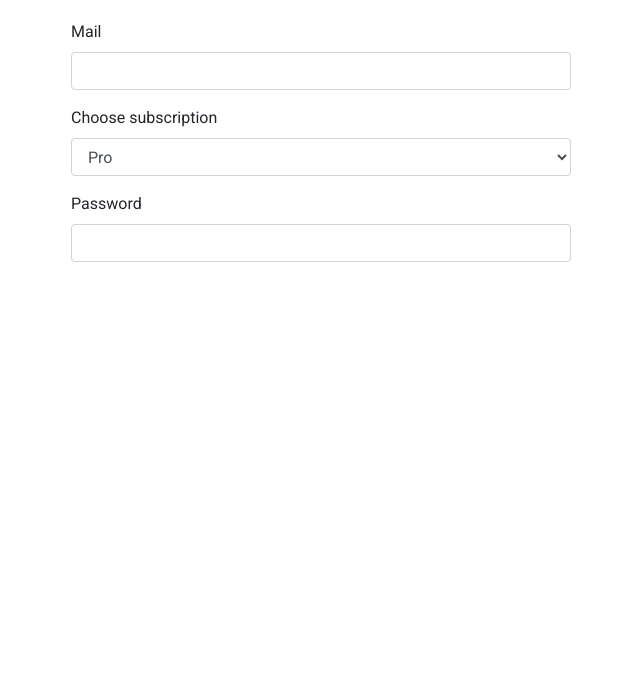
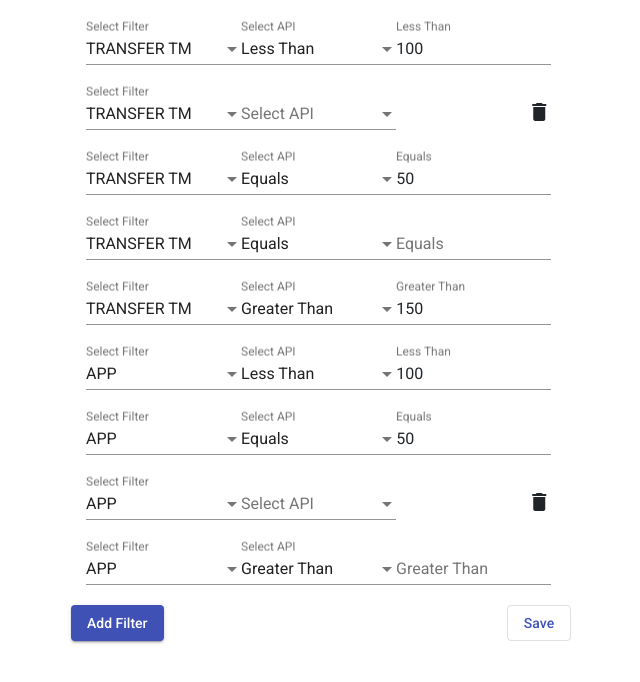
Before and after one commit to LimarenkoDenis/MY-CITY_GL, an Angular app: page / in a window 1280 px wide. Shown: the top 682 px of the page, without its empty margins (319-959 px from the left). Built offline with nearby package versions, Linux system fonts and the light colour scheme.

Commit message:
reactive form materials

```diff
--- a/src/app/app.component.css
+++ b/src/app/app.component.css
@@ -5,3 +5,27 @@ form {
 .wrapper {
     overflow: hidden;
 }
+
+
+p {
+    font-family: Lato;
+  }
+
+  .container {
+    display: flex;
+    flex-direction: row;
+  }
+
+  .container > * {
+    width: 33%;
+  }
+
+  mat-icon {
+    text-align: right;
+    margin-top: 15px;
+    cursor: pointer;
+  }
+
+  .save {
+    float: right;
+  }
--- a/src/app/app.component.html
+++ b/src/app/app.component.html
@@ -1,48 +1,20 @@
-<div class="wrapper">
-    <form ngForm #form="ngForm" (ngSubmit)="onSubmit(form)">
-        <div class="form-group">
-           <label for="email">Mail</label>
-           <input
-                class="form-control"
-                type="email"
-                id="email"
-                name="email"
-                ngModel
-                #email="ngModel"
-                (change)="onChange(email)"
-                required
-                email
-            >
-            <span *ngIf="email.invalid && email.touched">Email Error!!!!</span>
+<!-- <form action="" [formGroup]="form">
+    <input type="text" formControlName="firstName">
+    <input type="checkbox" formControlName="checkbox">
+
+    <input type="text" formControlName="subField" *ngIf="isSubField">
+
+     <div formArrayName="checkboxArray">
+        <div *ngFor="let checkbox of form.get('checkboxArray').controls; let i = index">
+            <label for=""></label>
+            <input type="checkbox" [formControlName]="i">
         </div>
-        <div class="form-group">
-            <label for="subscription">Choose subscription</label>
-            <select
-                class="form-control"
-                name="subscription"
-                [ngModel]="selectedSubscription"
-                id="subscription"
-                >
-                <option
-                    *ngFor="let option of subscriptions; let i = index"
-                    [value]="option">{{option}}</option>
-            </select>
-        </div>
-        <div class="form-group">
-            <label for="password">Password</label>
-            <input
-                type="password"
-                class="form-control"
-                name="password"
-                ngModel
-                #password="ngModel"
-                required
-            >
-            <span class="error" *ngIf="password.invalid && password.touched">Password Error!!!</span>
-        </div>
-        <button *ngIf="form.valid" type="submit">Submit</button>
-    </form>
-</div>
+    </div>
+</form>
+
+
+<p>Form Value: {{ form.value | json }}</p>
+<p>Form Valid: {{ form.valid }}</p> -->
 
 
 
@@ -63,6 +35,18 @@
 
 
 
+<!-- <form action="" [formGroup]="form">
+    <input type="text" formControlName="text">
+
+    <div>
+        <input type="checkbox" formControlName="optionA"> Option A
+        <input type="checkbox" formControlName="optionB"> Option B
+        <input formControlName="optionBExtra" placeholder="Reason" *ngIf="optionB.value">
+    </div> -->
+<!-- </form> -->
+
+<!-- <p>Form Value: {{ form.value | json }}</p>
+<p>Form Valid: {{ form.valid }}</p> -->
 
 
 
@@ -75,86 +59,77 @@
 
 
 
-<!--
-<form #signupForm="ngForm" (ngSubmit)="onSubmit()">
-    <div class="form-group">
-        <label for="email">Mail</label>
-        <input
-            #email="ngModel"
-            type="email"
-            id="email"
-            ngModel
-            name="email"
-            required
-            email
-            class="form-control">
-        <span
-            class="help-block"
-            *ngIf="!email.valid && email.touched">Please enter a valid email</span>
+
+
+
+
+<form [formGroup]="dynamicForm">
+  <div formArrayName="filters">
+    <div
+      *ngFor="let filter of filtersFormArray.controls; let i = index;">
+
+      <div
+        [formGroupName]="i"
+        class="container">
+
+        <mat-form-field>
+          <mat-select
+            placeholder="Select Filter"
+            formControlName="filterType">
+            <mat-option
+              *ngFor="let filterType of filterTypes"
+              [value]="filterType">
+              {{ filterType }}
+            </mat-option>
+          </mat-select>
+        </mat-form-field>
+
+        <mat-form-field>
+          <mat-select
+            (selectionChange)="selectedAPIChanged(i)"
+            placeholder="Select API"
+            #apiField
+            formControlName="apiType">
+            <mat-option
+              *ngFor="let apiType of apiTypes"
+              [value]="apiType">
+              {{ apiType }}
+            </mat-option>
+          </mat-select>
+        </mat-form-field>
+
+        <mat-form-field
+          *ngIf="filter.get('value')">
+          <input
+            matInput
+            formControlName="value"
+            [placeholder]="apiField.value">
+        </mat-form-field>
+
+        <mat-icon
+          (click)="removeFilterFromFiltersFormArray(i)">
+          delete
+        </mat-icon>
+
+      </div>
     </div>
-    <div class="form-group">
-        <label for="subscription">Choose a Subscription</label>
-        <select
-            name="subscription"
-            id="subscription"
-            [ngModel]="selectedSubscription"
-            class="form-control"
-        >
-          <option
-              *ngFor="let subscription of subscriptions"
-              [value]="subscription">{{subscription}}</option>
-        </select>
-    </div>
-    <div class="form-group">
-        <label for="password">Password</label>
-        <input
-            required
-            #password="ngModel"
-            type="password"
-            id="password"
-            ngModel
-            name="password"
-            class="form-control">
-        <span
-        class="help-block"
-        *ngIf="!password.valid && password.touched">Please enter a password</span>
-    </div>
-    <div>
-        <label>
-            <input type="checkbox" ngModel name="like"> Like this article?
-        </label>
-    </div>
-    <div>
-        <label>
-            <input class="form-control" type="radio" ngModel name="clap" value="2"> 2 claps?
-        </label>
-        <label>
-            <input class="form-control" type="radio" ngModel name="clap" value="3"> 3 claps?
-        </label>
-    </div>
-    <div ngModelGroup="person">
-        <input type="text" ngModel
-            name="firstName"
-            #firstName="ngModel"
-            minlength="3"
-            maxlength="10"
-            required
-        >
-        <div *ngIf="firstName.touch && !firstName.valid">
-            <div *ngIf="firstName.errors.required">
-                Firstname is required
-            </div>
-            <div *ngIf="firstName.errors.minlength">
-                Firstname minimum length is
-                {{ firstName.errors.minlength.requiredLength }}
-            </div>
-            <div *ngIf="firstName.errors.maxlength">
-                Firstname maximum length is
-                {{ firstName.errors.maxlength.requiredLength }}
-            </div>
-        </div>
-    </div>
-    <p *ngIf="!signupForm.valid && signupForm.touched">The form is invalid!</p>
-    <button [disabled]="!signupForm.valid" class="btn btn-primary" type="submit">Submit</button>
+
+    <button
+      mat-raised-button
+      color="primary"
+      type="button"
+      (click)="addFilterToFiltersFormArray()">
+      Add Filter
+    </button>
+
+    <button
+      class="save"
+      mat-stroked-button
+      color="primary"
+      [disabled]="dynamicForm.invalid || filtersFormArray.controls.length < 1"
+      (click)="save()">
+      Save
+    </button>
+
+  </div>
 </form>
- -->
--- a/src/app/app.component.ts
+++ b/src/app/app.component.ts
@@ -1,26 +1,215 @@
-import { Component, ViewChild } from '@angular/core';
-import { NgForm } from '@angular/forms';
+import { Component, ViewChild, OnInit } from '@angular/core';
+import { NgForm, FormControl, FormGroup, Validators, FormBuilder, FormArray, AbstractControl } from '@angular/forms';
+import { NoWhitespaceValidator } from './no-whitespace.validator';
 
 @Component({
   selector: 'app-root',
   templateUrl: './app.component.html',
   styleUrls: ['./app.component.css'],
 })
-export class AppComponent {
-  subscriptions = ['Basic', 'Advanced', 'Pro'];
-  selectedSubscription = 'Pro';
-  person = {
-    firstName: 'Bob'
-  };
-  email = 'email.test@test.com';
-  @ViewChild('form') sgForm: NgForm;
+export class AppComponent implements OnInit {
+  // form = new FormGroup({
+  //   firstName: new FormControl('', [Validators.minLength(5), NoWhitespaceValidator()]),
+  //   checkbox: new FormControl(false),
+  // });
+  // ngOnInit(): void {
+  //   this.form.valueChanges.subscribe(data => {
+  //     console.log(data)
+  //   });
 
-  onSubmit(form) {
-    console.log(form);
+
+  //   this.getCheckbox.valueChanges.subscribe(checkboxValue => {
+  //     if (checkboxValue) {
+  //       this.form.addControl('subField', new FormControl('dsds'));
+  //       this.isSubField.setValidators([Validators.minLength(10)]);
+  //       this.form.updateValueAndValidity();
+  //       this.isSubField.disable();
+  //       return;
+  //     }
+  //     this.isSubField.setValidators(null);
+  //     this.form.removeControl('subField');
+  //     this.form.updateValueAndValidity();
+  //   });
+  // }
+
+  // get getCheckbox(): AbstractControl {
+  //   return this.form.get('checkbox');
+  // }
+
+  // get isSubField(): AbstractControl {
+  //   return this.form.get('subField');
+  // }
+
+
+
+
+
+
+
+
+
+
+
+
+
+
+
+
+
+
+
+
+
+
+
+
+
+
+
+
+
+
+
+
+
+
+
+
+
+
+  // form = new FormGroup({
+  //   text: new FormControl('12345', [Validators.required, Validators.minLength(5)]),
+  //   optionA: new FormControl(false),
+  //   optionB: new FormControl(false),
+  //   optionBExtra: new FormControl({ disabled: true, value: '' },
+  //                  [Validators.required, Validators.minLength(5)])
+  // });
+
+  // ngOnInit(): void {
+    // console.log(this.form)
+    // this.form.valueChanges.subscribe(data => {
+    //   console.log(data)
+    // // });
+
+    // this.optionB.valueChanges.subscribe(checked => {
+    //   if (checked) {
+    //     // const validators = [ Validators.required, Validators.minLength(5) ];
+    //     // this.form.addControl('optionBExtra', new FormControl('', validators));
+    //     this.optionBExtra.setValidators([Validators.required, Validators.minLength(5), NoWhitespaceValidator()]);
+  //       this.optionBExtra.enable();
+  //     } else {
+  //       // this.form.removeControl('optionBExtra');
+  //       this.optionBExtra.setValidators(null);
+  //       this.optionBExtra.disable();
+  //     }
+  //     this.form.updateValueAndValidity();
+  //   });
+  // }
+
+  // get optionB() {
+  //   return this.form.get('optionB') as FormControl;
+  // }
+
+  // get optionBExtra() {
+  //   return this.form.get('optionBExtra') as FormControl;
+  // }
+
+
+
+
+
+
+
+
+
+
+
+
+
+
+
+
+
+  filterTypes = [
+    'TRANSFER TM',
+    'APP'
+  ];
+
+  apiTypes = [
+    'Less Than',
+    'Equals',
+    'Greater Than'
+  ];
+
+  seedData = [
+    { filterType: 'TRANSFER TM', apiType: 'Less Than', value: '100' },
+    { filterType: 'TRANSFER TM' },
+    { filterType: 'TRANSFER TM', apiType: 'Equals', value: '50' },
+    { filterType: 'TRANSFER TM', apiType: 'Equals' },
+    { filterType: 'TRANSFER TM', apiType: 'Greater Than', value: '150' },
+    { filterType: 'APP', apiType: 'Less Than', value: '100' },
+    { filterType: 'APP', apiType: 'Equals', value: '50' },
+    { filterType: 'APP' },
+    { filterType: 'APP', apiType: 'Greater Than' },
+  ];
+
+  dynamicForm: FormGroup;
+
+  constructor(private fb: FormBuilder) {}
+
+  ngOnInit() {
+    this.dynamicForm = this.fb.group({
+      filters: this.fb.array([])
+    });
+
+    // Uncomment the line below If you want to seed the Form with some data
+    this.seedFiltersFormArray();
   }
 
+  seedFiltersFormArray() {
+    this.seedData.forEach(seedDatum => {
+      const formGroup = this.createFilterGroup();
+      if (seedDatum.apiType) {
+        formGroup.addControl('value', this.getFormControl());
+      }
+      formGroup.patchValue(seedDatum);
+      this.filtersFormArray.push(formGroup);
+    });
+  }
 
-  onChange(field) {
-    console.log(field)
+  createFilterGroup() {
+    return this.fb.group({
+      filterType: [],
+      apiType: []
+    });
   }
+
+  addFilterToFiltersFormArray() {
+    this.filtersFormArray.push(this.createFilterGroup());
+  }
+
+  removeFilterFromFiltersFormArray(index) {
+    this.filtersFormArray.removeAt(index);
+  }
+
+  selectedAPIChanged(i) {
+    this.getFilterGroupAtIndex(i).addControl('value', this.getFormControl());
+  }
+
+  getFormControl() {
+    return this.fb.control(null);
+  }
+
+  save() {
+    console.log(this.dynamicForm.value);
+  }
+
+  get filtersFormArray() {
+    return (this.dynamicForm.get('filters') as FormArray);
+  }
+
+  getFilterGroupAtIndex(index) {
+    return (this.filtersFormArray.at(index) as FormGroup);
+  }
+
 }
```
Also changed, not shown: src/app/app.module.ts (+16 -2 lines), src/app/no-whitespace.validator.ts (added, +8 -0 lines).
